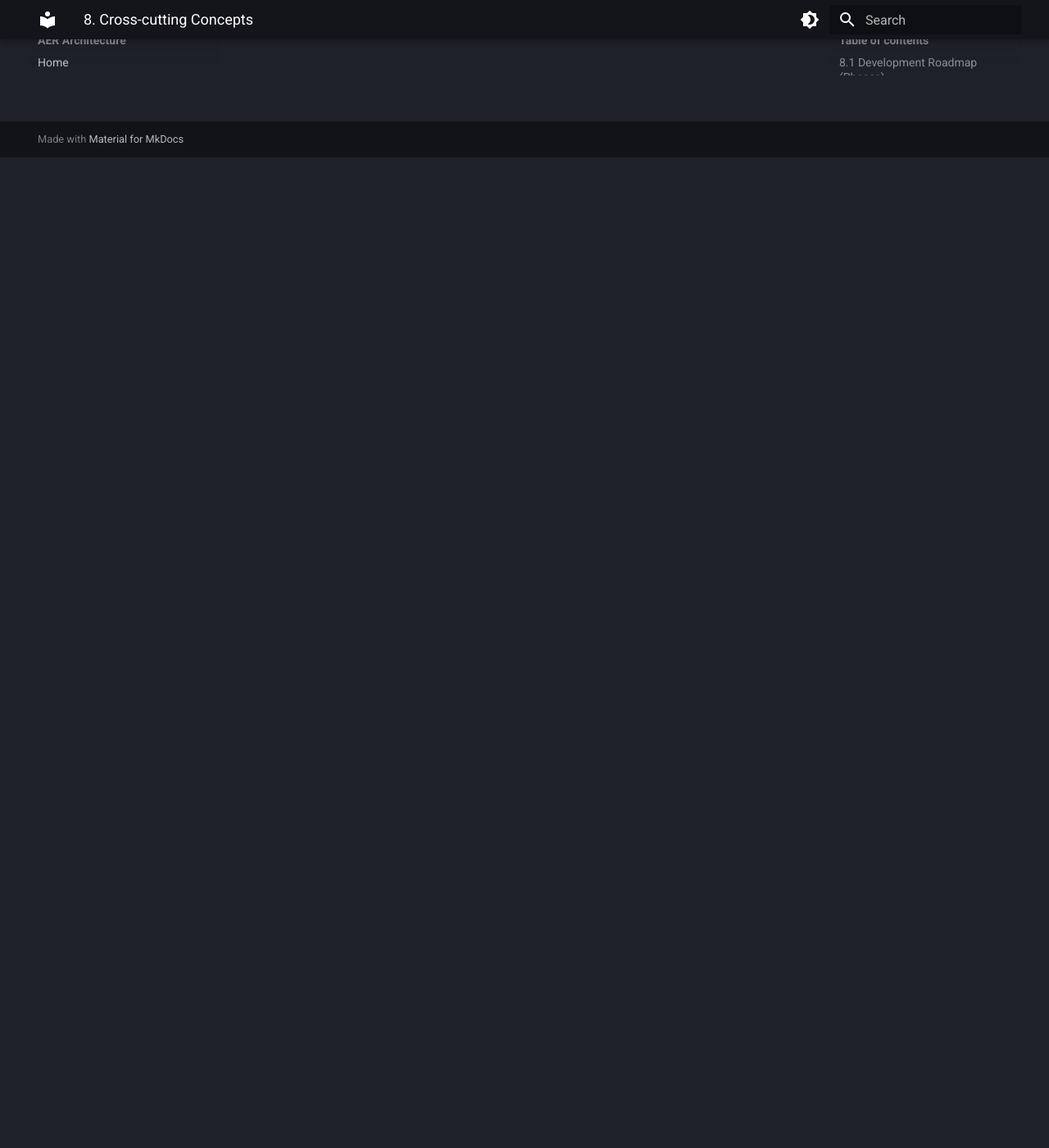
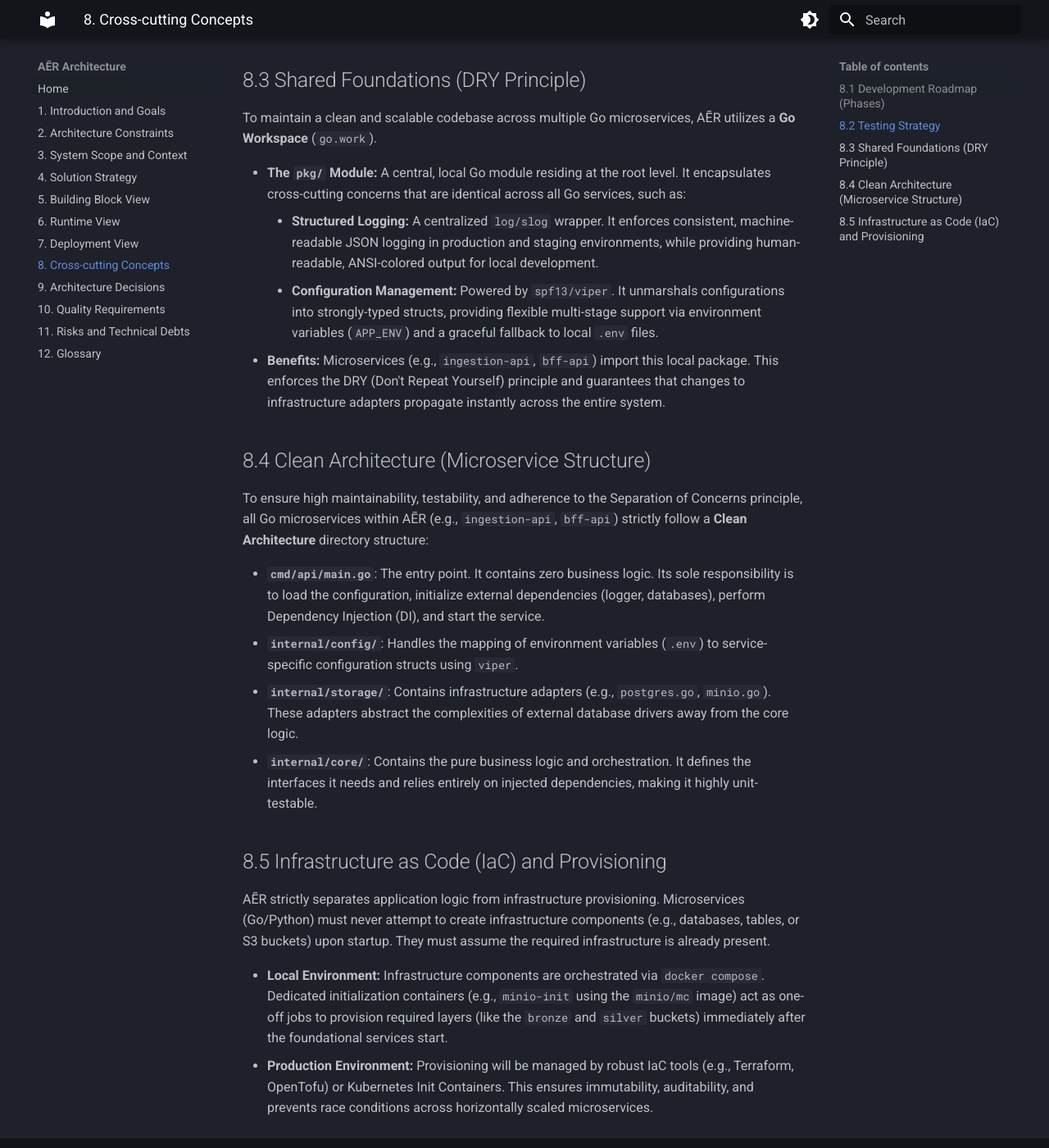
Before and after one commit to frogfromlake/aer, an MkDocs documentation site: the page built from docs/arc42/08_concepts.md, in a window 1280 px wide and 1400 px high, scrolled down 1208 px. Shown: the whole window at 82% size. Built offline with MkDocs 1.6.1 and Material for MkDocs 9.7.7, drawn with Linux system fonts in a browser that asks for light colours.

```diff
--- a/docs/arc42/08_concepts.md
+++ b/docs/arc42/08_concepts.md
@@ -31,3 +31,28 @@ To guarantee the scientific reliability of the data, AĒR follows a rigorous tes
 1. **Unit Testing (Logic):** Especially the harmonization and analysis algorithms in Python must be covered by strict unit tests. When a sentence enters the analysis module, the output must be 100% deterministic and verifiable.
 2. **Integration Testing (Databases):** The interaction of Go services with databases (MinIO/PostgreSQL) is tested automatically in isolated test containers (e.g., using `Testcontainers`).
 3. **Contract Testing (APIs):** Before the Frontend and BFF communicate, strict adherence to the OpenAPI contracts is enforced and tested.
+
+## 8.3 Shared Foundations (DRY Principle)
+
+To maintain a clean and scalable codebase across multiple Go microservices, AĒR utilizes a **Go Workspace** (`go.work`).
+
+* **The `pkg/` Module:** A central, local Go module residing at the root level. It encapsulates cross-cutting concerns that are identical across all Go services, such as:
+    * **Structured Logging:** A centralized `log/slog` wrapper. It enforces consistent, machine-readable JSON logging in production and staging environments, while providing human-readable, ANSI-colored output for local development.
+    * **Configuration Management:** Powered by `spf13/viper`. It unmarshals configurations into strongly-typed structs, providing flexible multi-stage support via environment variables (`APP_ENV`) and a graceful fallback to local `.env` files.
+* **Benefits:** Microservices (e.g., `ingestion-api`, `bff-api`) import this local package. This enforces the DRY (Don't Repeat Yourself) principle and guarantees that changes to infrastructure adapters propagate instantly across the entire system.
+
+## 8.4 Clean Architecture (Microservice Structure)
+
+To ensure high maintainability, testability, and adherence to the Separation of Concerns principle, all Go microservices within AĒR (e.g., `ingestion-api`, `bff-api`) strictly follow a **Clean Architecture** directory structure:
+
+* **`cmd/api/main.go`**: The entry point. It contains zero business logic. Its sole responsibility is to load the configuration, initialize external dependencies (logger, databases), perform Dependency Injection (DI), and start the service.
+* **`internal/config/`**: Handles the mapping of environment variables (`.env`) to service-specific configuration structs using `viper`.
+* **`internal/storage/`**: Contains infrastructure adapters (e.g., `postgres.go`, `minio.go`). These adapters abstract the complexities of external database drivers away from the core logic.
+* **`internal/core/`**: Contains the pure business logic and orchestration. It defines the interfaces it needs and relies entirely on injected dependencies, making it highly unit-testable.
+
+## 8.5 Infrastructure as Code (IaC) and Provisioning
+
+AĒR strictly separates application logic from infrastructure provisioning. Microservices (Go/Python) must never attempt to create infrastructure components (e.g., databases, tables, or S3 buckets) upon startup. They must assume the required infrastructure is already present.
+
+* **Local Environment:** Infrastructure components are orchestrated via `docker compose`. Dedicated initialization containers (e.g., `minio-init` using the `minio/mc` image) act as one-off jobs to provision required layers (like the `bronze` and `silver` buckets) immediately after the foundational services start.
+* **Production Environment:** Provisioning will be managed by robust IaC tools (e.g., Terraform, OpenTofu) or Kubernetes Init Containers. This ensures immutability, auditability, and prevents race conditions across horizontally scaled microservices.
```
Also changed, not shown: compose.yaml (+26 -8 lines), docs/arc42/07_deployment_view.md (+11 -0 lines), 1 other file.
